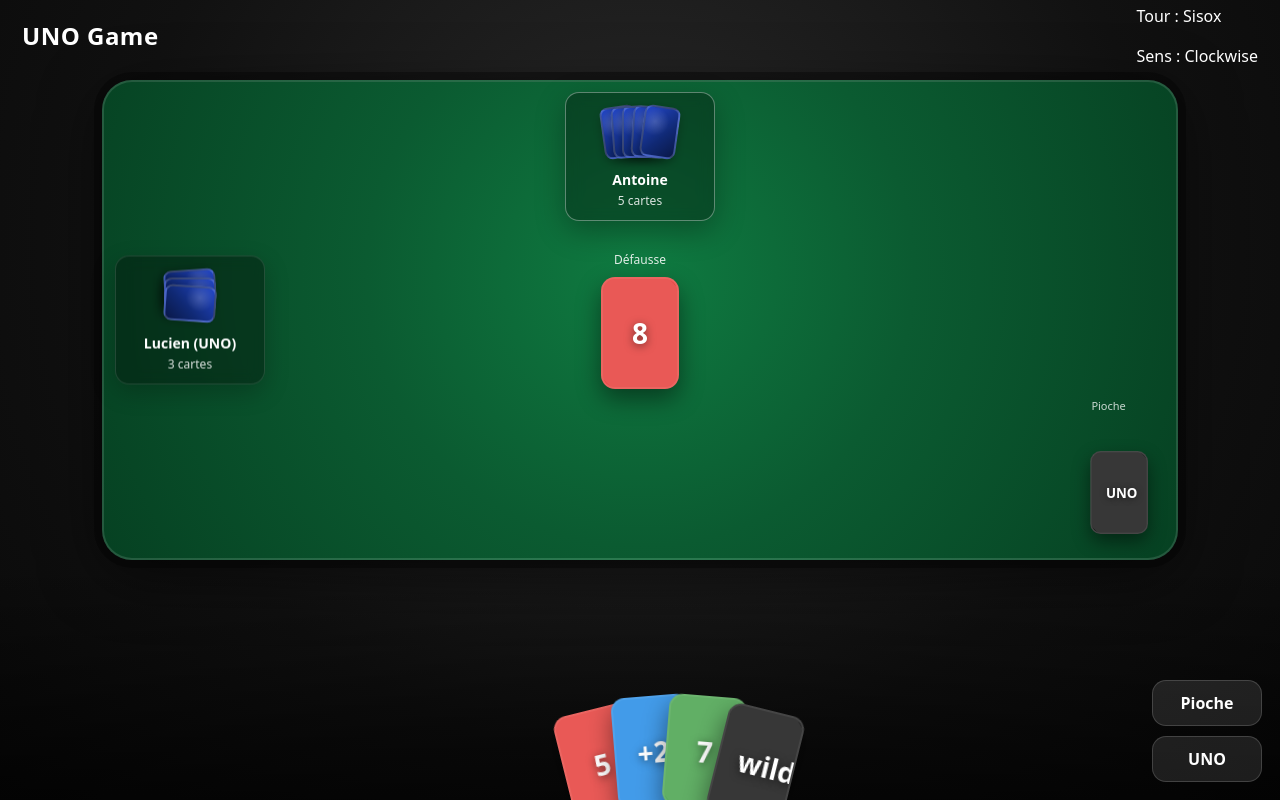
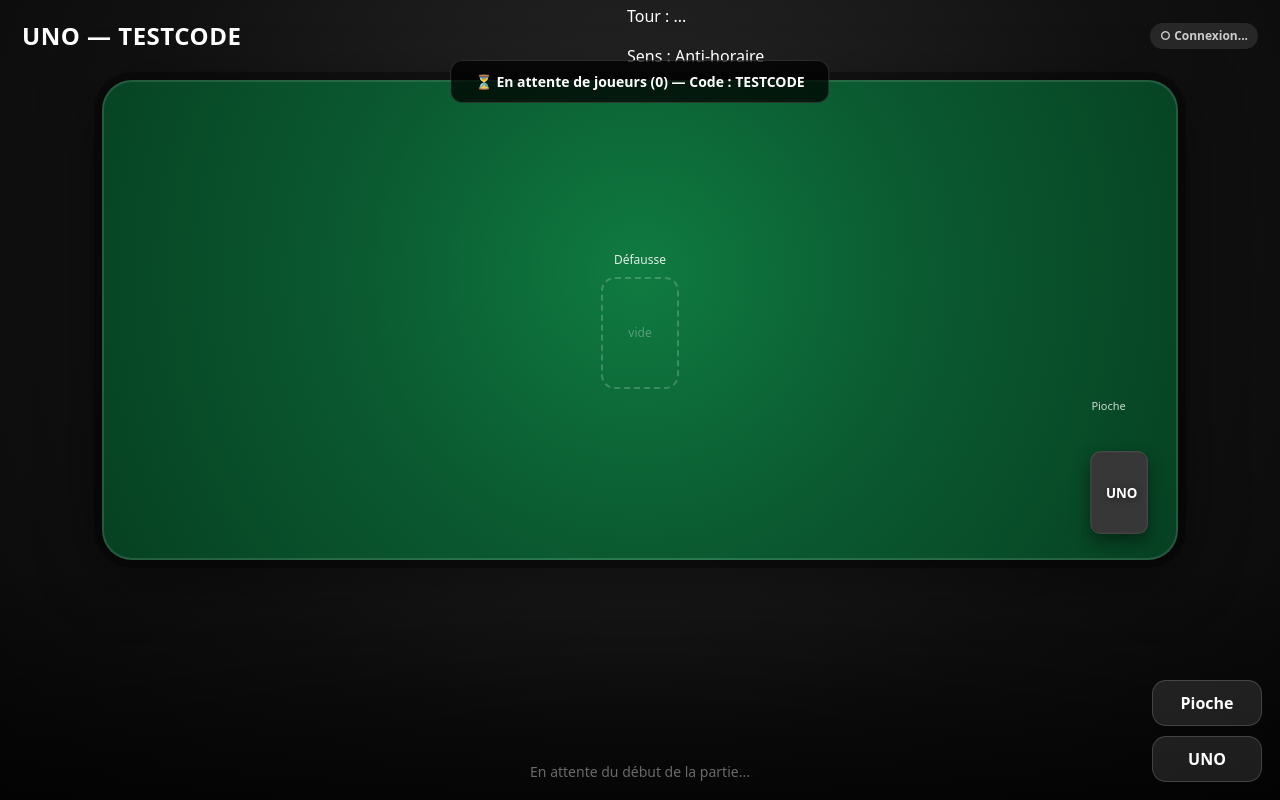
Before and after one commit to matthieu-comme/uno-upjv, a React (Vite) app in the folder frontend/: page /game/TESTCODE in a window 1280 px wide. Built offline with nearby package versions, Linux system fonts and the light colour scheme.

Commit message:
feat(GamePage): connexion backend via WebSocket + API
- Remplacement des données mock par l'état réel reçu via WebSocket
- Affichage des adversaires, de la défausse et de la main du joueur
- Indicateur de connexion WS et de tour actif
- Conservation des animations Framer Motion existantes

```diff
--- a/frontend/src/pages/GamePage.jsx
+++ b/frontend/src/pages/GamePage.jsx
@@ -1,143 +1,164 @@
-import { useMemo, useRef, useState } from "react";
+import { useEffect, useMemo, useRef, useState } from "react";
+import { useLocation, useParams, useNavigate } from "react-router-dom";
 import { motion, AnimatePresence } from "framer-motion";
 
 import Hand from "../components/Hand";
 import GameInfo from "../components/GameInfo";
 import Card from "../components/Card";
+import { playCard as apiPlayCard } from "../services/api";
+import { connectWebSocket, disconnectWebSocket } from "../services/websocket";
 import "../styles/game.css";
 
 export default function GamePage() {
-  const mockPlayers = [
-    { id: 2, name: "Antoine", cardCount: 5, saidUno: false },
-    { id: 3, name: "Lucien", cardCount: 3, saidUno: true },
-  ];
+  const { gameId } = useParams();
+  const { state: navState } = useLocation();
+  const navigate = useNavigate();
 
-  const currentPlayerId = 2;
+  const playerId = navState?.playerId;
 
-  const [topCard, setTopCard] = useState({
-    color: "red",
-    value: 8,
-    type: "number",
-  });
-
-  const [myHand, setMyHand] = useState([
-    { id: "c1", color: "red", value: 5, type: "number" },
-    { id: "c2", color: "blue", value: "+2", type: "action" },
-    { id: "c3", color: "green", value: 7, type: "number" },
-    { id: "c4", color: "wild", value: "wild", type: "wild" },
-  ]);
-
-  const seats = useMemo(
-    () =>
-      [
-        { pos: "top", p: mockPlayers[0] },
-        { pos: "left", p: mockPlayers[1] },
-      ].filter((s) => s.p),
-    []
-  );
+  const [gameState, setGameState] = useState(null);
+  const [wsStatus, setWsStatus] = useState("connecting");
 
   const deckRef = useRef(null);
   const discardRef = useRef(null);
   const handZoneRef = useRef(null);
-
   const [flyingCard, setFlyingCard] = useState(null);
   const flyingDoneRef = useRef(null);
+
+  useEffect(() => {
+    if (!gameId || !playerId) return; // pas de redirect, juste pas de WS
+
+    connectWebSocket(
+      gameId,
+      playerId,
+      (state) => {
+        setGameState(state);
+        setWsStatus("connected");
+      },
+      () => setWsStatus("error")
+    );
+
+    return () => disconnectWebSocket();
+  }, [gameId, playerId, navigate]);
+
+  const myHand = gameState?.myHand ?? [];
+  const topCard = gameState?.topCard ?? null;
+  const players = gameState?.players ?? [];
+  const opponents = players.filter(p => p.id !== playerId);
+  const currentPlayer = players[gameState?.currentPlayerIndex];
+  const isMyTurn = currentPlayer?.id === playerId;
+  const status = gameState?.status ?? "WAITING_FOR_PLAYERS";
+  const activeColor = gameState?.activeColor;
+
+  const seats = useMemo(() => {
+    const positions = ["top", "left", "right"];
+    return opponents.map((p, i) => ({ pos: positions[i] ?? "top", p }));
+  }, [opponents]);
 
   function rectOf(el) {
     if (!el) return null;
     const r = el.getBoundingClientRect();
-    return {
-      x: r.left,
-      y: r.top,
-      w: r.width,
-      h: r.height,
-    };
+    return { x: r.left, y: r.top, w: r.width, h: r.height };
   }
 
   function animateCard(card, fromEl, toEl, onDone) {
     const from = rectOf(fromEl);
     const to = rectOf(toEl);
-
-    if (!from || !to) {
-      onDone?.();
-      return;
-    }
-
-    setFlyingCard({
-      card,
-      from,
-      to,
-      key: crypto.randomUUID?.() ?? String(Date.now()),
-    });
-
+    if (!from || !to) { onDone?.(); return; }
+    setFlyingCard({ card, from, to, key: crypto.randomUUID?.() ?? String(Date.now()) });
     flyingDoneRef.current = onDone;
   }
 
-  function handlePlayCard(card, sourceEl) {
-    setMyHand((prev) => prev.filter((c) => c.id !== card.id));
-
-    animateCard(card, sourceEl, discardRef.current, () => {
-      setTopCard(card);
-    });
+  async function handlePlayCard(card, sourceEl) {
+    if (!isMyTurn) return;
+    try {
+      await apiPlayCard(gameId, playerId, card.id);
+      animateCard(card, sourceEl, discardRef.current, () => {});
+    } catch (e) {
+      console.error("Impossible de jouer cette carte :", e.message);
+    }
   }
 
-  function handleDraw() {
-    const newCard = {
-      id: crypto.randomUUID?.() ?? `new-${Date.now()}`,
-      color: ["red", "blue", "green", "yellow"][
-        Math.floor(Math.random() * 4)
-      ],
-      value: Math.floor(Math.random() * 10),
-      type: "number",
-    };
-
-    animateCard(newCard, deckRef.current, handZoneRef.current, () => {
-      setMyHand((prev) => [...prev, newCard]);
-    });
-  }
 
   return (
     <div className="game-root">
       <header className="game-topbar">
-        <h2 className="game-title">UNO Game</h2>
-        <GameInfo currentPlayer="Sisox" direction="Clockwise" />
+        <h2 className="game-title">UNO — {gameId}</h2>
+        <GameInfo
+          currentPlayer={currentPlayer?.name ?? "..."}
+          direction={gameState?.direction === 1 ? "Horaire" : "Anti-horaire"}
+        />
+        <div style={{
+          fontSize: 12, fontWeight: 700, padding: "4px 10px", borderRadius: 999,
+          background: wsStatus === "connected" ? "rgba(67,160,71,0.3)" : wsStatus === "error" ? "rgba(229,57,53,0.3)" : "rgba(255,255,255,0.1)",
+          color: wsStatus === "connected" ? "#a5d6a7" : wsStatus === "error" ? "#ff8a80" : "#ccc",
+        }}>
+          {wsStatus === "connected" ? "● Connecté" : wsStatus === "error" ? "● Erreur WS" : "○ Connexion..."}
+        </div>
       </header>
+
+      {status !== "IN_PROGRESS" && (
+        <div style={{
+          position: "fixed", top: 60, left: "50%", transform: "translateX(-50%)",
+          background: "rgba(0,0,0,0.75)", color: "white", padding: "10px 24px",
+          borderRadius: 12, zIndex: 100, fontSize: 14, fontWeight: 600,
+          border: "1px solid rgba(255,255,255,0.15)",
+        }}>
+          {status === "WAITING_FOR_PLAYERS"
+            ? `⏳ En attente de joueurs (${players.length}) — Code : ${gameId}`
+            : status === "FINISHED" ? "🏆 Partie terminée" : status}
+        </div>
+      )}
+
+      {status === "IN_PROGRESS" && (
+        <div style={{
+          position: "fixed", top: 60, left: "50%", transform: "translateX(-50%)",
+          background: isMyTurn ? "rgba(229,57,53,0.85)" : "rgba(0,0,0,0.6)",
+          color: "white", padding: "8px 20px", borderRadius: 12, zIndex: 100,
+          fontSize: 14, fontWeight: 700,
+        }}>
+          {isMyTurn ? "🎯 C'est ton tour !" : `Tour de ${currentPlayer?.name ?? "..."}`}
+        </div>
+      )}
 
       <main className="table-container">
         <div className="board-shell">
           {seats.map(({ pos, p }) => (
-            <div
-              key={p.id}
-              className={`seat ${pos} ${p.id === currentPlayerId ? "active" : ""}`}
-            >
+            <div key={p.id} className={`seat ${pos}`}>
               <div className="seat-card">
                 <div className="opponent-cards">
-                  {Array.from({ length: p.cardCount }).map((_, index) => (
-                    <div
-                      key={index}
-                      className={`opponent-card-back ${pos}`}
-                      style={{
-                        "--i": index,
-                        "--count": p.cardCount,
-                      }}
-                    />
+                  {Array.from({ length: Math.max(p.handSize, 1) }).map((_, i) => (
+                    <div key={i} className={`opponent-card-back ${pos}`} style={{ "--i": i, "--count": p.handSize }} />
                   ))}
                 </div>
-
                 <div className="seat-info">
                   <div className="name">
-                    {p.name} {p.saidUno ? "(UNO)" : ""}
+                    {p.name}
+                    {p.hasUno ? <span style={{ color: "#ff5252" }}> (UNO!)</span> : ""}
+                    {currentPlayer?.id === p.id ? " 🎯" : ""}
                   </div>
-                  <div className="count">{p.cardCount} cartes</div>
+                  <div className="count">{p.handSize} carte{p.handSize > 1 ? "s" : ""}</div>
                 </div>
               </div>
             </div>
           ))}
 
           <section className="table">
+            {activeColor && (
+              <div style={{
+                position: "absolute", top: 8, right: 8,
+                width: 24, height: 24, borderRadius: "50%",
+                background: { RED:"#e53935", BLUE:"#1e88e5", GREEN:"#43a047", YELLOW:"#fdd835", BLACK:"#111" }[activeColor] ?? "#555",
+                border: "2px solid white", boxShadow: "0 2px 8px rgba(0,0,0,0.4)",
+              }} title={`Couleur active : ${activeColor}`} />
+            )}
+
             <div className="discard-center" ref={discardRef}>
               <div className="pile-label">Défausse</div>
-              <Card card={topCard} />
+              {topCard
+                ? <Card card={topCard} />
+                : <div style={{ width: 78, height: 112, borderRadius: 14, border: "2px dashed rgba(255,255,255,0.2)", display: "flex", alignItems: "center", justifyContent: "center", color: "rgba(255,255,255,0.3)", fontSize: 12 }}>vide</div>
+              }
             </div>
 
             <div className="draw-corner" ref={deckRef}>
@@ -151,38 +172,25 @@
       </main>
 
       <section className="player-hand-zone" ref={handZoneRef}>
-        <Hand cards={myHand} onPlayCard={handlePlayCard} />
+        {myHand.length > 0
+          ? <Hand cards={myHand} onPlayCard={isMyTurn ? handlePlayCard : undefined} />
+          : <div style={{ color: "rgba(255,255,255,0.4)", fontSize: 14, textAlign: "center", padding: "20px" }}>
+              {status === "WAITING_FOR_PLAYERS" ? "En attente du début de la partie..." : "Aucune carte"}
+            </div>
+        }
       </section>
 
       <div className="fixed-controls">
-        <button className="btn" onClick={handleDraw}>
-          Pioche
-        </button>
-        <button className="btn" onClick={() => console.log("uno")}>
-          UNO
-        </button>
+        <button className="btn" disabled={!isMyTurn}>Pioche</button>
+        <button className="btn" disabled>UNO</button>
       </div>
 
       <AnimatePresence>
         {flyingCard && (
           <motion.div
             className="flying-layer"
-            initial={{
-              left: flyingCard.from.x,
-              top: flyingCard.from.y,
-              width: flyingCard.from.w,
-              height: flyingCard.from.h,
-              opacity: 1,
-              scale: 1,
-            }}
-            animate={{
-              left: flyingCard.to.x,
-              top: flyingCard.to.y,
-              width: flyingCard.to.w,
-              height: flyingCard.to.h,
-              opacity: 1,
-              scale: 1,
-            }}
+            initial={{ left: flyingCard.from.x, top: flyingCard.from.y, width: flyingCard.from.w, height: flyingCard.from.h, opacity: 1, scale: 1 }}
+            animate={{ left: flyingCard.to.x, top: flyingCard.to.y, width: flyingCard.to.w, height: flyingCard.to.h, opacity: 1, scale: 1 }}
             exit={{ opacity: 0, scale: 0.98 }}
             transition={{ type: "spring", stiffness: 520, damping: 35 }}
             onAnimationComplete={() => {
```
